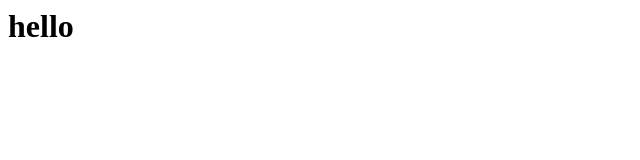
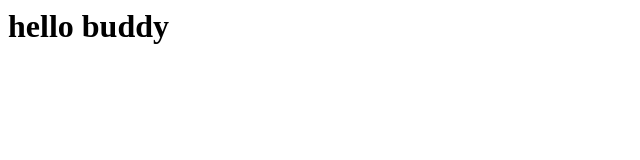
Before and after one commit to Abhi-oo/project-1-with-git, a plain HTML site: page index.html in a window 1280 px wide. Shown: the whole page, without its empty margins (0-640 px from the left). Drawn offline with Linux system fonts and the light colour scheme.

Commit message:
changed a index file

```diff
--- a/index.html
+++ b/index.html
@@ -1 +1 @@
-<h1> hello </h1>
+<h1> hello buddy </h1>
```
